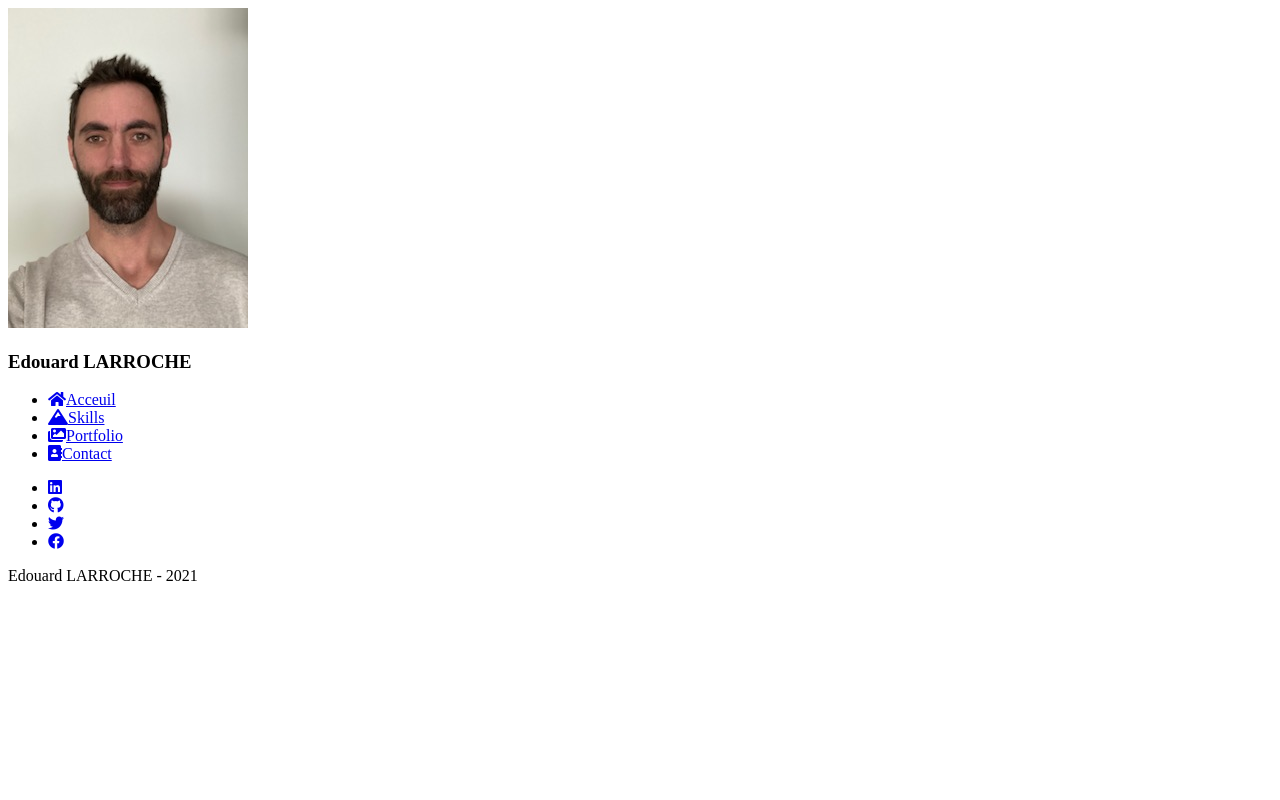
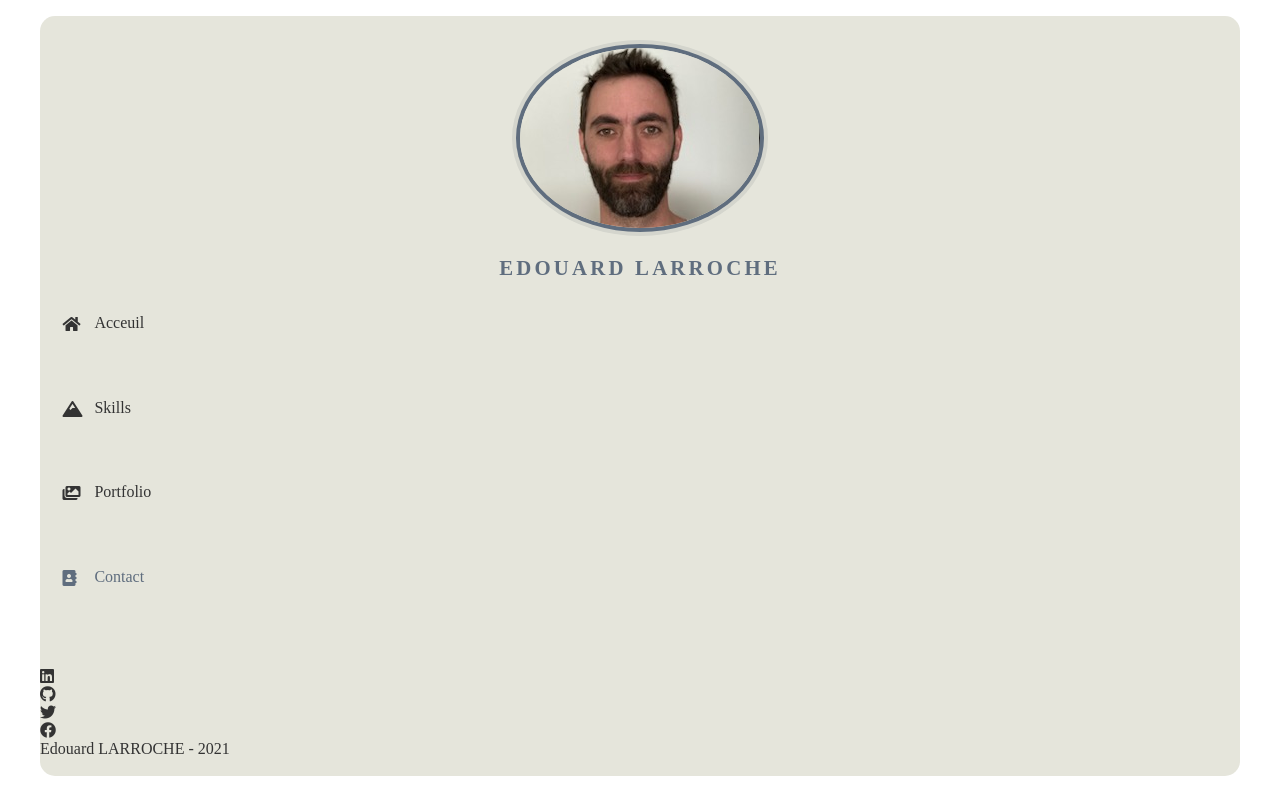
Before and after one commit to Edouard-LARROCHE/CV-reactjs, a React (Create React App) app: page /contact in a window 1280 px wide. Built offline with nearby package versions, Linux system fonts and the light colour scheme.

Commit message:
step 1 style scss navbar

```diff
--- a/src/components/Navigation.js
+++ b/src/components/Navigation.js
@@ -6,7 +6,7 @@
     <div className='sidebar'>
       <div className='id'>
         <div className='idcontent'>
-          <img src='./assets/avatar.jpg' alt='background' />
+          <img src='./assets/avatar2.png' alt='background' />
           <h3> Edouard LARROCHE</h3>
         </div>
       </div>
--- a/src/index.js
+++ b/src/index.js
@@ -2,6 +2,7 @@
 import ReactDOM from 'react-dom';
 import App from './App';
 import reportWebVitals from './reportWebVitals';
+import './styles/styles.scss';
 
 ReactDOM.render(
   <React.StrictMode>
--- /dev/null
+++ b/src/styles/components/_navigation.scss
@@ -0,0 +1,75 @@
+.sidebar {
+  background: $color-2;
+  font-family: $font-1;
+  height: 100%;
+  min-height: $minHeight;
+  min-width: 264px;
+  border-radius: $borderRadius;
+  position: relative;
+  display: grid;
+  grid-template-columns: 1fr;
+  grid-template-rows: 250px 1fr 108px;
+  grid-template-areas:
+    '1'
+    '2'
+    '3';
+}
+.id {
+  grid-area: 1;
+  text-align: center;
+  user-select: none;
+  position: relative;
+}
+.idContent {
+  position: absolute;
+  bottom: 0;
+  left: 50%;
+  transform: translateX(-50%);
+  width: 100%;
+}
+img {
+  margin-top: 2rem;
+  border-radius: 50%;
+  box-shadow: 0 0 0 4px $color-1, 0 0 0 8px $color-3;
+}
+
+h3 {
+  font-size: 1.3rem;
+  text-transform: uppercase;
+  letter-spacing: 0.2rem;
+  margin-top: 1.5rem;
+  color: $color-1;
+}
+
+.navigation {
+  grid-area: 2;
+  padding: 2rem 1rem;
+
+  ul {
+    height: 100%;
+    display: grid;
+
+    li {
+      padding: 1rem 0 1rem 0.4rem;
+      font-size: 1rem;
+      position: relative;
+
+      &:hover i {
+        transform: translate(5px, 5px);
+      }
+    }
+    .navActive {
+      color: $color-1;
+    }
+    i {
+      position: absolute;
+      font-size: 1rem;
+      transform: translateY(2px);
+
+      transition: 1s ease;
+    }
+    span {
+      margin-left: 2rem;
+    }
+  }
+}
--- /dev/null
+++ b/src/styles/pages/_settings.scss
@@ -0,0 +1,79 @@
+/****************font****************/
+
+@import url('https://fonts.googleapis.com/css2?family=Roboto+Condensed:wght@300&display=swap');
+
+$font-1: 'Roboto Condensed, cursive';
+
+/****************color****************/
+
+$color-1: #5f6d7e;
+$color-2: #e5e5db;
+$color-3: #d4d5cd;
+
+$white: #ddd;
+$black: #333;
+
+/****************styles global****************/
+
+$borderRadius: 15px;
+$shadow: 0 1px 3px #333;
+$minHeight: 95vh;
+
+@mixin verticalCenter {
+  display: flex;
+  justify-content: center;
+  align-items: center;
+}
+
+* {
+  box-sizing: border-box;
+  margin: 0;
+  padding: 0;
+}
+
+body {
+  margin: 1rem auto;
+  max-width: 1200px;
+  font-family: $font-1;
+  color: $black;
+}
+
+button {
+  cursor: pointer;
+}
+
+li {
+  list-style-type: none;
+}
+
+a {
+  text-decoration: none;
+  color: $black;
+  cursor: pointer;
+}
+
+a:visited {
+  color: $black;
+}
+
+.home,
+.contact,
+.portfolio,
+.skills {
+  display: flex;
+
+  @media screen and (max-width: 850px) {
+    display: block !important;
+  }
+}
+
+.homeContent,
+.contactContent,
+.portfolioContent,
+.skillsContent {
+  margin-left: 0.4rem;
+
+  @media screen and (max-width: 850px) {
+    margin-left: 0 !important;
+  }
+}
--- /dev/null
+++ b/src/styles/styles.scss
@@ -0,0 +1,2 @@
+@import './pages/settings';
+@import './components/navigation';
```
Also changed, not shown: public/assets/avatar2.png (added).
